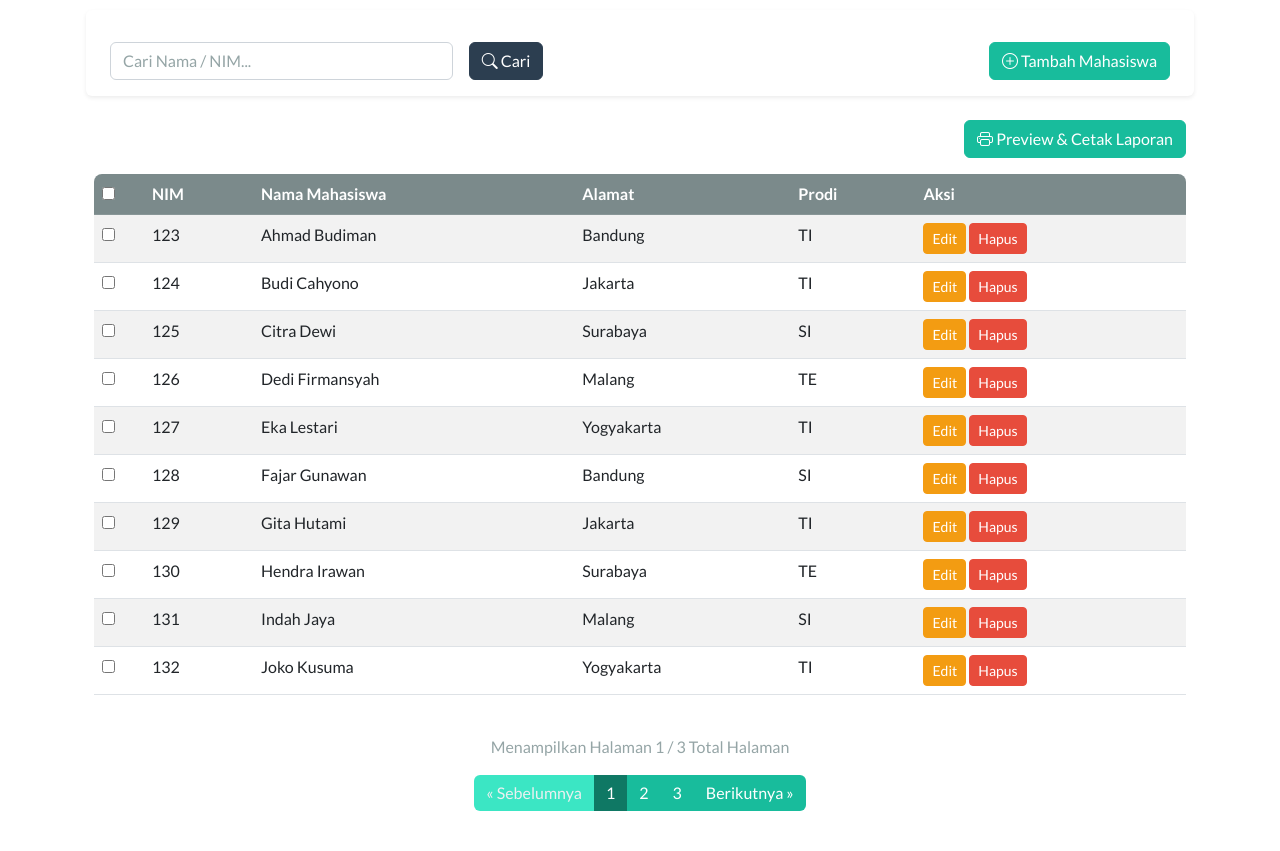
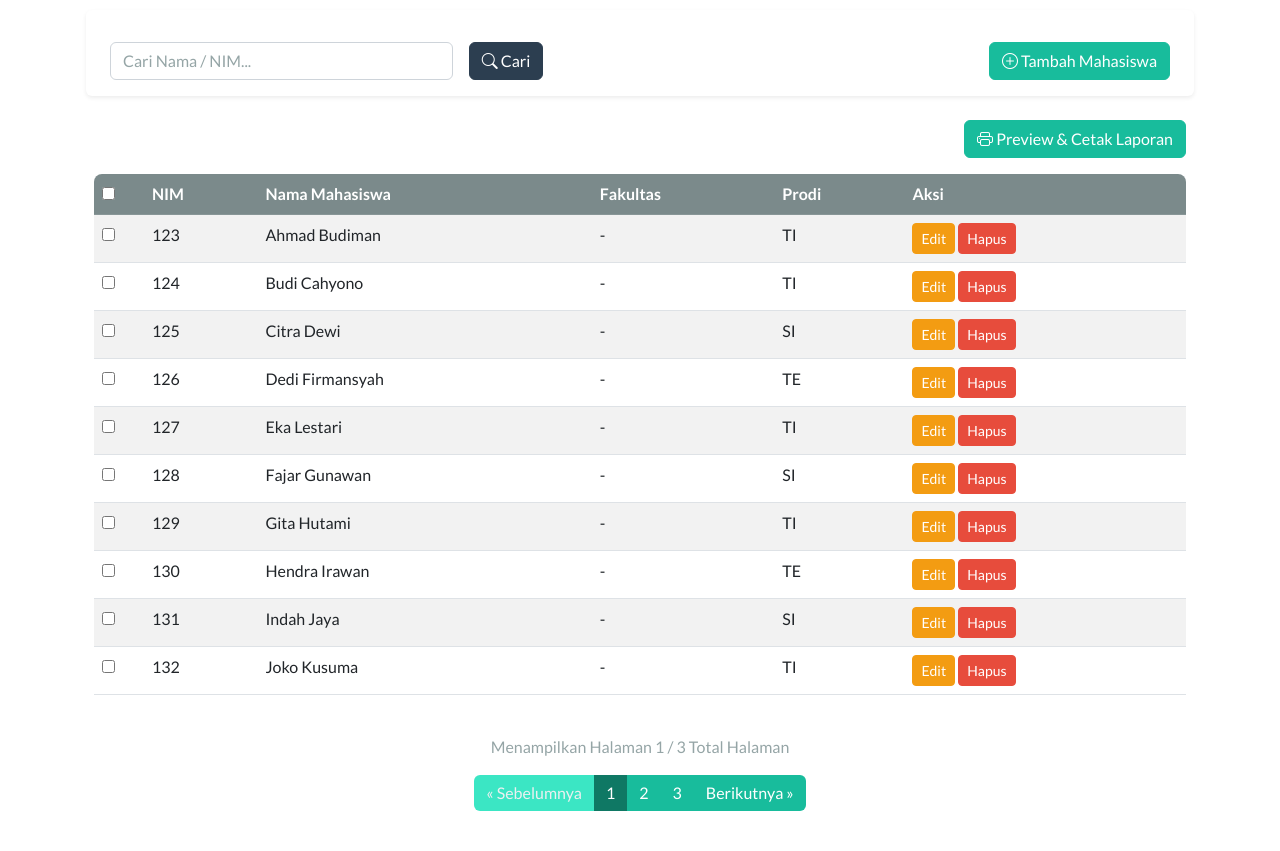
Before and after one commit to sangyoga28/akademik_web, a Flask app: page /mahasiswa in a window 1280 px wide. Shown: the part 160-1011 px from the top of the page. Run offline with Flask 3, Linux system fonts and the light colour scheme; the visitor is signed in with stand-in values (Sample User, id 1); data comes from the database, SQL or seed files in the repository; some libraries are stand-ins or nearby versions.

Commit message:
Fix Fakultas display and edit logic

```diff
--- a/app.py
+++ b/app.py
@@ -258,13 +258,18 @@ def edit_mahasiswa(nim):
         nama_baru = request.form['nama']
         alamat_baru = request.form['alamat']
         prodi_baru = request.form['prodi']
+        fakultas_baru = request.form['fakultas']
 
         if not nama_baru:
             flash('Nama wajib diisi!', 'danger')
             return redirect(url_for('edit_mahasiswa', nim=nim))
 
-        repo.ubah_data_mahasiswa(conn, nim, nama_baru, alamat_baru, prodi_baru)
-        flash(f'Data Mahasiswa {nim} berhasil diubah!', 'warning')
+        try:
+            repo.ubah_data_mahasiswa(conn, nim, nama_baru, alamat_baru, prodi_baru, fakultas_baru)
+            flash(f'Data Mahasiswa {nim} berhasil diubah!', 'success')
+        except Exception as e:
+            flash(f'Gagal mengubah data: {e}', 'danger')
+
         return redirect(url_for('daftar_mahasiswa'))
 
     return render_template('edit_mahasiswa.html', mhs=data)
--- a/templates/mahasiswa.html
+++ b/templates/mahasiswa.html
@@ -46,7 +46,7 @@
                         <th scope="col" style="width: 50px;"><input type="checkbox" id="selectAll"></th>
                         <th scope="col">NIM</th>
                         <th scope="col">Nama Mahasiswa</th>
-                        <th scope="col">Alamat</th>
+                        <th scope="col">Fakultas</th>
                         <th scope="col">Prodi</th>
                         <th scope="col">Aksi</th>
                     </tr>
@@ -58,7 +58,7 @@
                         </td>
                         <td>{{ mhs['nim'] }}</td>
                         <td>{{ mhs['nama'] }}</td>
-                        <td>{{ mhs['alamat'] }}</td>
+                        <td>{{ mhs['fakultas'] or '-' }}</td>
                         <td>{{ mhs['prodi'] }}</td>
                         <td>
                             <a href="{{ url_for('edit_mahasiswa', nim=mhs['nim']) }}"
```
